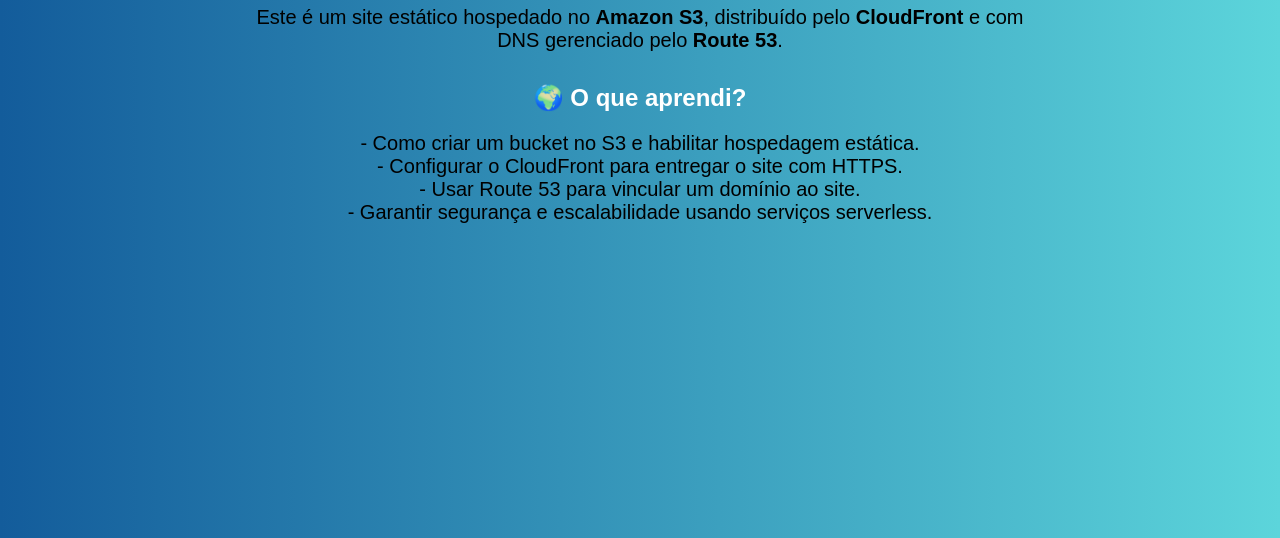
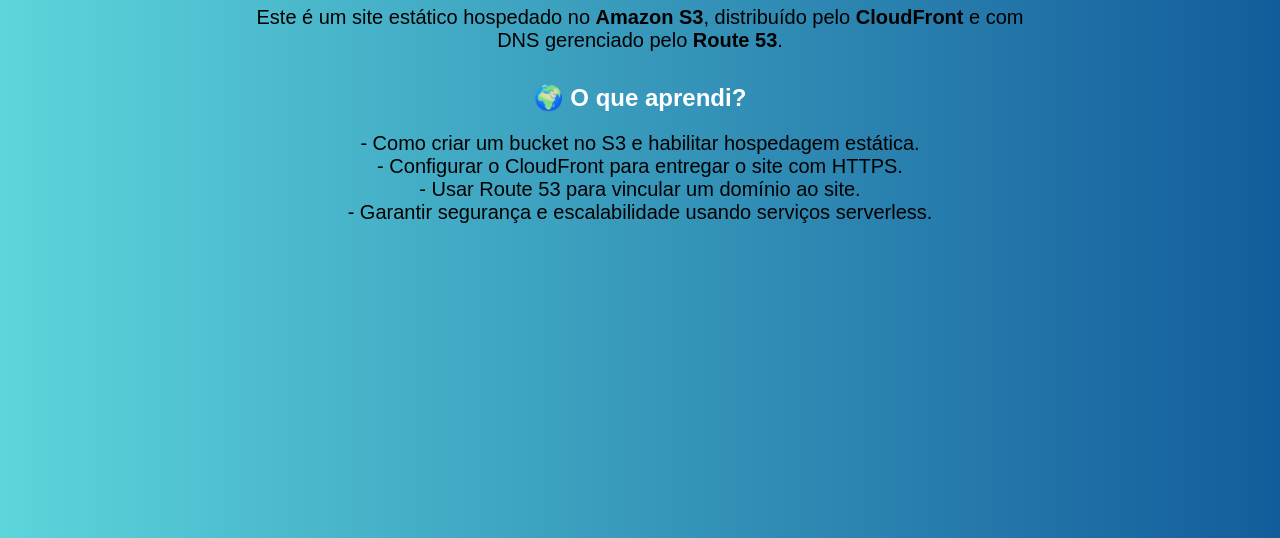
Before and after one commit to Jotaznx/site-estatico, a plain HTML site: page index.html in a window 1280 px wide. Shown: the part 262-800 px from the top of the page. Drawn offline with Linux system fonts and the light colour scheme.

Commit message:
mudando a cor do site

```diff
--- a/index.html
+++ b/index.html
@@ -9,7 +9,7 @@
       margin: 0;
       padding: 0;
       font-family: Arial, sans-serif;
-      background: linear-gradient(to right, #135c9b, #5cd5db);
+      background: linear-gradient(to right, #5cd5db, #135c9b);
       color: #fff;
       text-align: center;
     }
```
